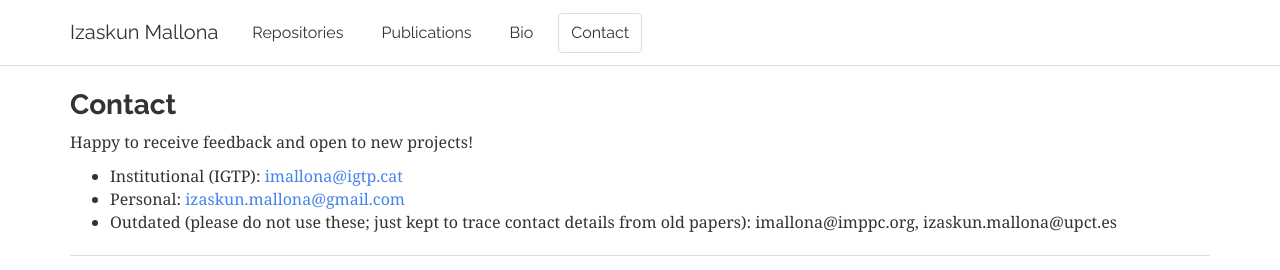
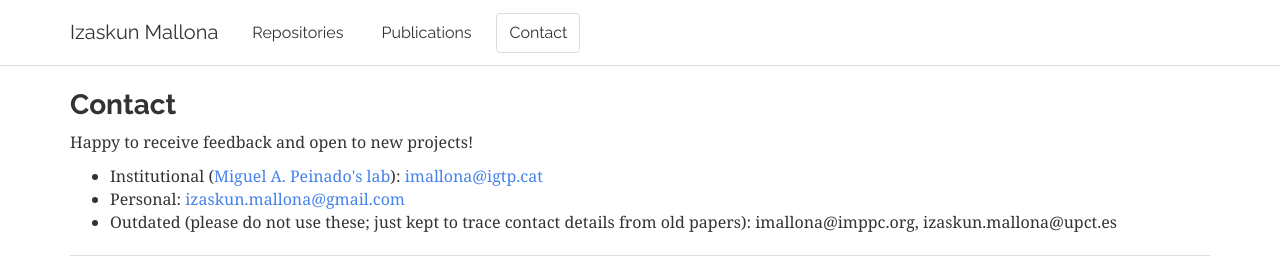
Before and after one commit to imallona/web, a plain HTML site: page contact.html in a window 1280 px wide. Drawn offline with nearby package versions, Linux system fonts and the light colour scheme.

Commit message:
Even simpler

```diff
--- a/contact.html
+++ b/contact.html
@@ -34,7 +34,6 @@
           <ul class="nav navbar-nav">
             <li><a href="index.html">Repositories</a></li>
             <li><a href="papers.html">Publications</a></li>
-            <li><a href="bio.html">Bio</a></li>
             <li class="active"><a href="contact.html">Contact</a></li>
           </ul>
         </div><!--/.nav-collapse -->
@@ -49,7 +48,7 @@
 	<h3>Contact</h3>
 	<p>Happy to receive feedback and open to new projects!</p>
 	<ul>
-	  <li>Institutional (IGTP): <a href="mailto:imallona@igtp.cat">imallona@igtp.cat</a></li>
+	  <li>Institutional (<a href="http://www.germanstrias.org/cancer/epigenetic-mechanisms-of-cancer-and-cell-differentiation">Miguel A. Peinado's lab</a>): <a href="mailto:imallona@igtp.cat">imallona@igtp.cat</a></li>
 	  <li>Personal: <a href="mailto:izaskun.mallona@igtp.cat">izaskun.mallona@gmail.com</a></li>
 	  <li>Outdated (please do not use these; just kept to trace contact details from old papers): imallona@imppc.org, izaskun.mallona@upct.es</li>
 	</ul>
```
Also changed, not shown: index.html (+0 -1 lines), papers.html (+0 -1 lines).
